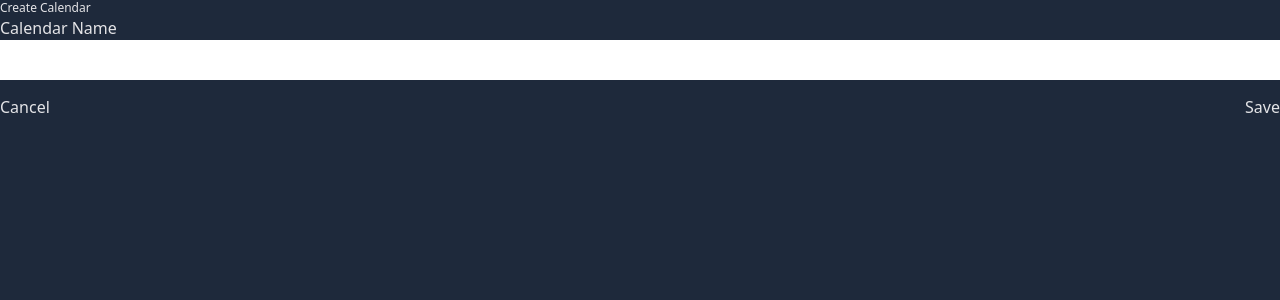
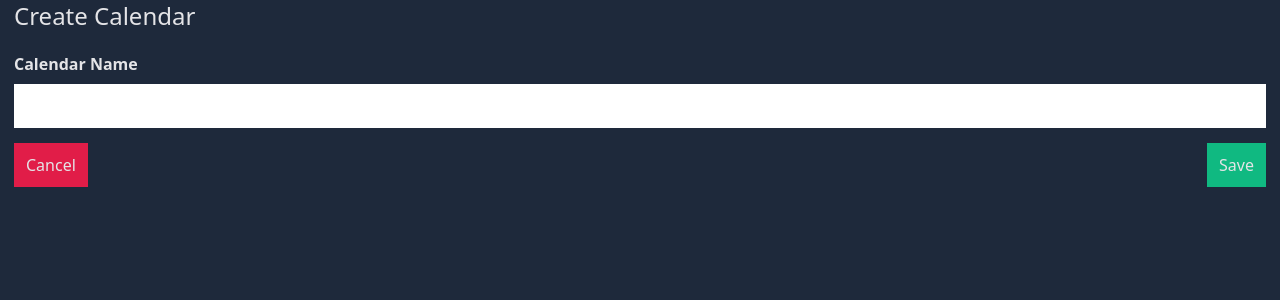
Before and after one commit to wildbeard/every-day-calendar, a Vue app: page / in a window 1280 px wide. Both pictures are taken after a click on the button "Add Calendar". Shown: the top 300 px of the page. Built offline with nearby package versions, Linux system fonts and the light colour scheme.

Commit message:
Update CalendarList

```diff
--- a/src/views/CalendarList.vue
+++ b/src/views/CalendarList.vue
@@ -1,6 +1,6 @@
 <template>
-  <div>
-    <h1 class="text-xs">
+  <div class="container px-3.5">
+    <h1 class="text-2xl">
       {{ addingCalendar ? 'Create Calendar' : 'Your Calendars' }}
     </h1>
 
@@ -8,7 +8,6 @@
       <form @submit.prevent="saveCalendar">
         <div>
           <label for="name">Calendar Name</label>
-          <br>
           <input
             id="name"
             v-model="calendarName"
@@ -19,10 +18,14 @@
         <div
           style="margin-top: 15px;"
           class="form-actions">
-          <button @click="cancel">
+          <button
+            class="btn rose"
+            @click="cancel">
             Cancel
           </button>
-          <button type="submit">
+          <button
+            type="submit"
+            class="btn emerald">
             Save
           </button>
         </div>
@@ -30,25 +33,28 @@
     </template>
     <template v-else>
       <template v-if="calendars.length">
-        <ul>
+        <ul class="my-5">
           <li
             v-for="(calendar, c) in calendars"
-            :key="c">
+            :key="c"
+            class="calendar-list-item">
             <router-link :to="`/calendars/${calendar.id}`">
               {{ calendar.name }}
             </router-link>
             <button
-              style="margin-left: 15px;"
+              class="btn rose"
               @click="removeCalendar(c)">
-              x
-            </button>
-          </li>
-          <li>
-            <button @click="addCalendar">
-              Add Calendar
+              &times;
             </button>
           </li>
         </ul>
+        <div class="text-right">
+          <button
+            class="btn emerald"
+            @click="addCalendar">
+            Add Calendar
+          </button>
+        </div>
       </template>
       <template v-else>
         <div>
@@ -170,12 +176,27 @@ function removeCalendar(idx: number) {
 </script>
 
 <style scoped>
-form input {
-  width: 100%;
-  padding: 8px 12px;
-}
 .form-actions {
   display: flex;
   justify-content: space-between;
 }
+form {
+  @apply mt-5;
+}
+form label {
+  @apply block mb-2 font-semibold;
+}
+form input {
+  @apply w-full py-2.5 px-3 text-slate-800;
+}
+.calendar-list-item {
+  @apply flex items-center py-3 px-3.5 odd:bg-purple-600 even:bg-purple-700;
+  cursor: pointer;
+}
+.calendar-list-item a {
+  width: 100%;
+}
+.calendar-list-item button {
+  @apply py-0 px-2.5 text-2xl bg-rose-600 rounded-full;
+}
 </style>
```
